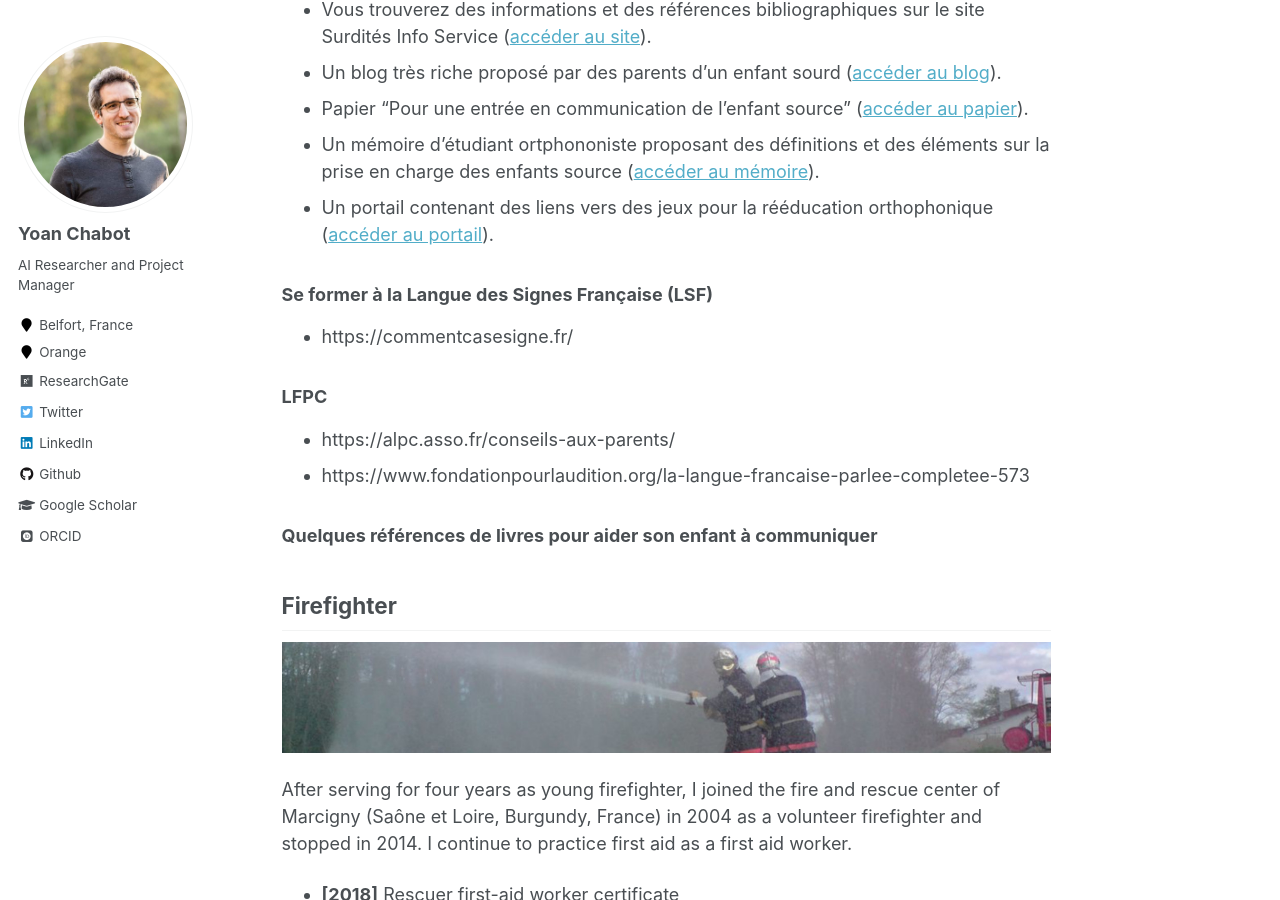
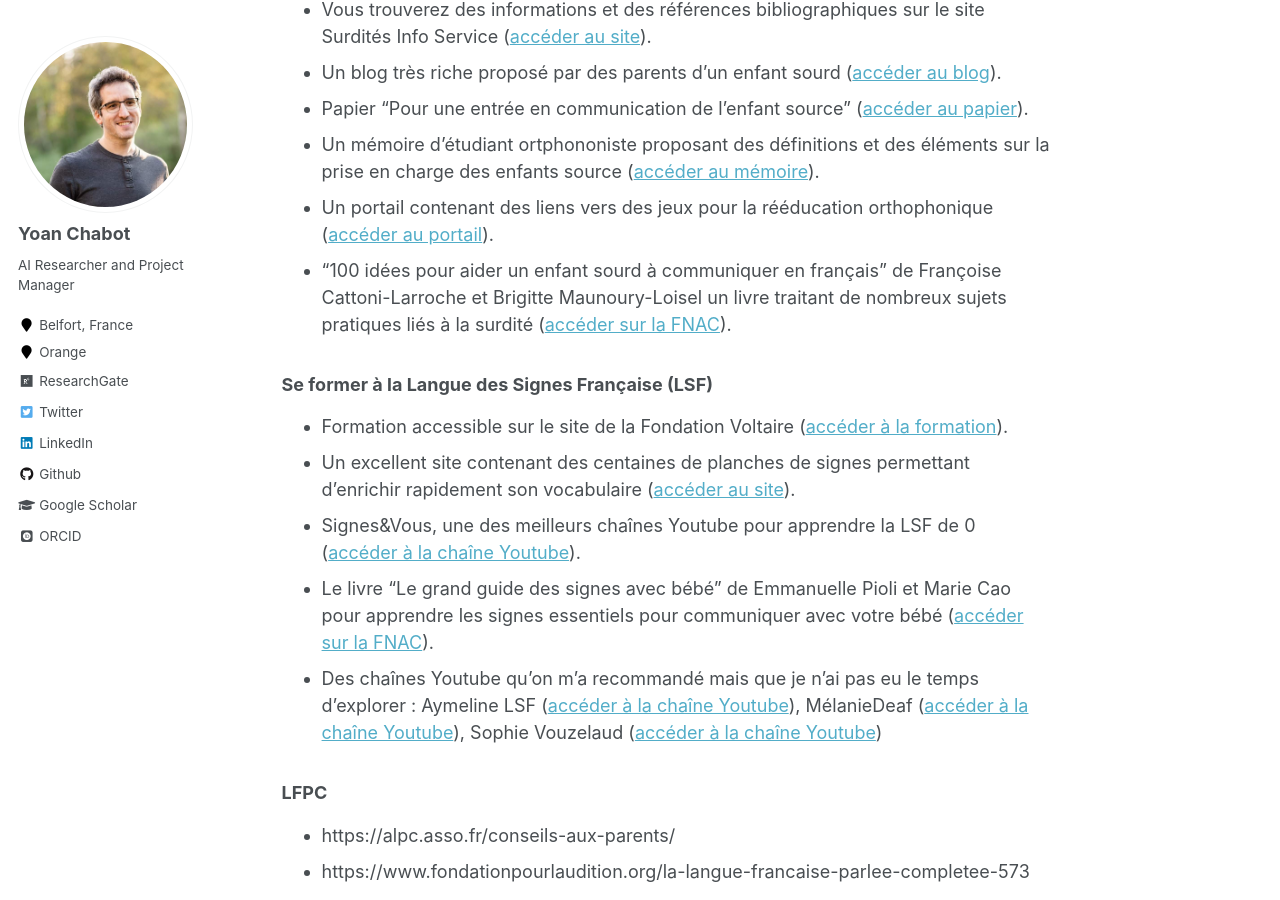
Before and after one commit to yoanchabot/yoanchabot.github.io, a Jekyll site: the page built from _pages/community.md, in a window 1280 px wide and 900 px high, scrolled down 1293 px. Built offline with Jekyll 4.4.1, drawn with Linux system fonts in a browser that asks for light colours; some web fonts are replaced.

Commit message:
Update community.md

```diff
--- a/_pages/community.md
+++ b/_pages/community.md
@@ -24,9 +24,14 @@ Si vous connaissez des articles, des associations ou des outils qui ont marqué
 * Papier "Pour une entrée en communication de l'enfant source" ([accéder au papier](https://www.acfos.org/wp-content/uploads/comprendre/jeminterroge/collette.pdf)).
 * Un mémoire d'étudiant ortphononiste proposant des définitions et des éléments sur la prise en charge des enfants source ([accéder au mémoire](https://dumas.ccsd.cnrs.fr/dumas-00728787v1/file/ORTH_2012_Tardy.pdf)).
 * Un portail contenant des liens vers des jeux pour la rééducation orthophonique ([accéder au portail](https://pro.docorga.com/blog/actualites/top-jeux-exercices-gratuits-reeducation-a-la-maison/)).
+* "100 idées pour aider un enfant sourd à communiquer en français" de Françoise Cattoni-Larroche et Brigitte Maunoury-Loisel un livre traitant de nombreux sujets pratiques liés à la surdité ([accéder sur la FNAC](https://www.fnac.com/a7160905/Cattoni-Lar-100-idees-pour-aider-un-enfant-sourd-a-communiquer-en-francais)).
 
 ### Se former à la Langue des Signes Française (LSF)
-* https://commentcasesigne.fr/
+* Formation accessible sur le site de la Fondation Voltaire ([accéder à la formation](https://lsf.fondation-voltaire.fr/landing)).
+* Un excellent site contenant des centaines de planches de signes permettant d'enrichir rapidement son vocabulaire ([accéder au site](https://commentcasesigne.fr/)).
+* Signes&Vous, une des meilleurs chaînes Youtube pour apprendre la LSF de 0 ([accéder à la chaîne Youtube](https://www.youtube.com/@signesvous2211)).
+* Le livre "Le grand guide des signes avec bébé" de Emmanuelle Pioli et Marie Cao pour apprendre les signes essentiels pour communiquer avec votre bébé ([accéder sur la FNAC](https://www.fnac.com/a13880823/Marie-Cao-Le-grand-guide-des-signes-avec-bebe)).
+* Des chaînes Youtube qu'on m'a recommandé mais que je n'ai pas eu le temps d'explorer : Aymeline LSF ([accéder à la chaîne Youtube](https://www.youtube.com/@aymelinelsf)), MélanieDeaf ([accéder à la chaîne Youtube](https://www.youtube.com/c/M%C3%A9lanieDeafLSF)), Sophie Vouzelaud ([accéder à la chaîne Youtube](https://www.youtube.com/playlist?list=PLhmBCf_jOR4dkf0pTSaTP84HlQTc4aU-s))
 
 ### LFPC
 * https://alpc.asso.fr/conseils-aux-parents/
```
